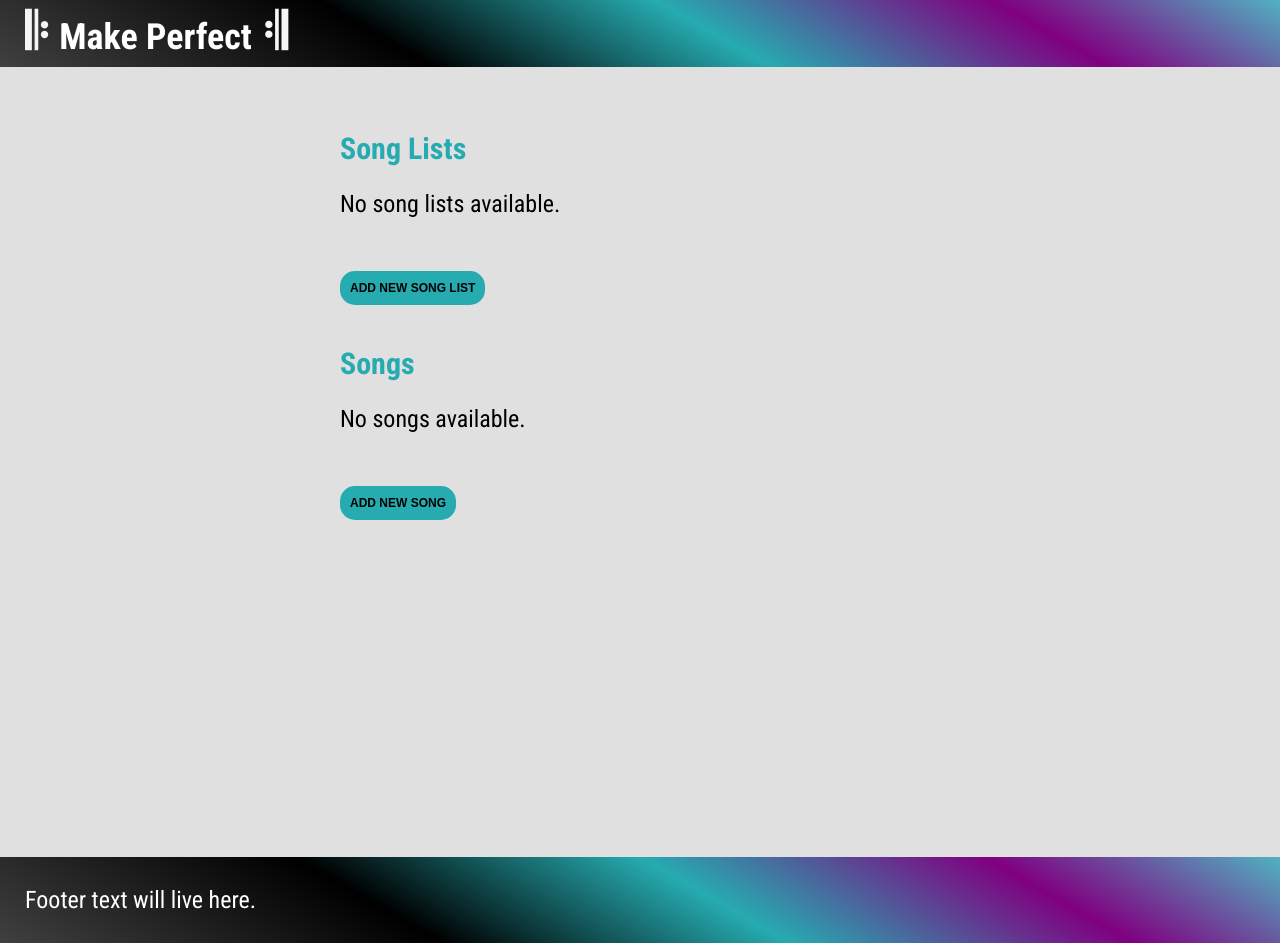
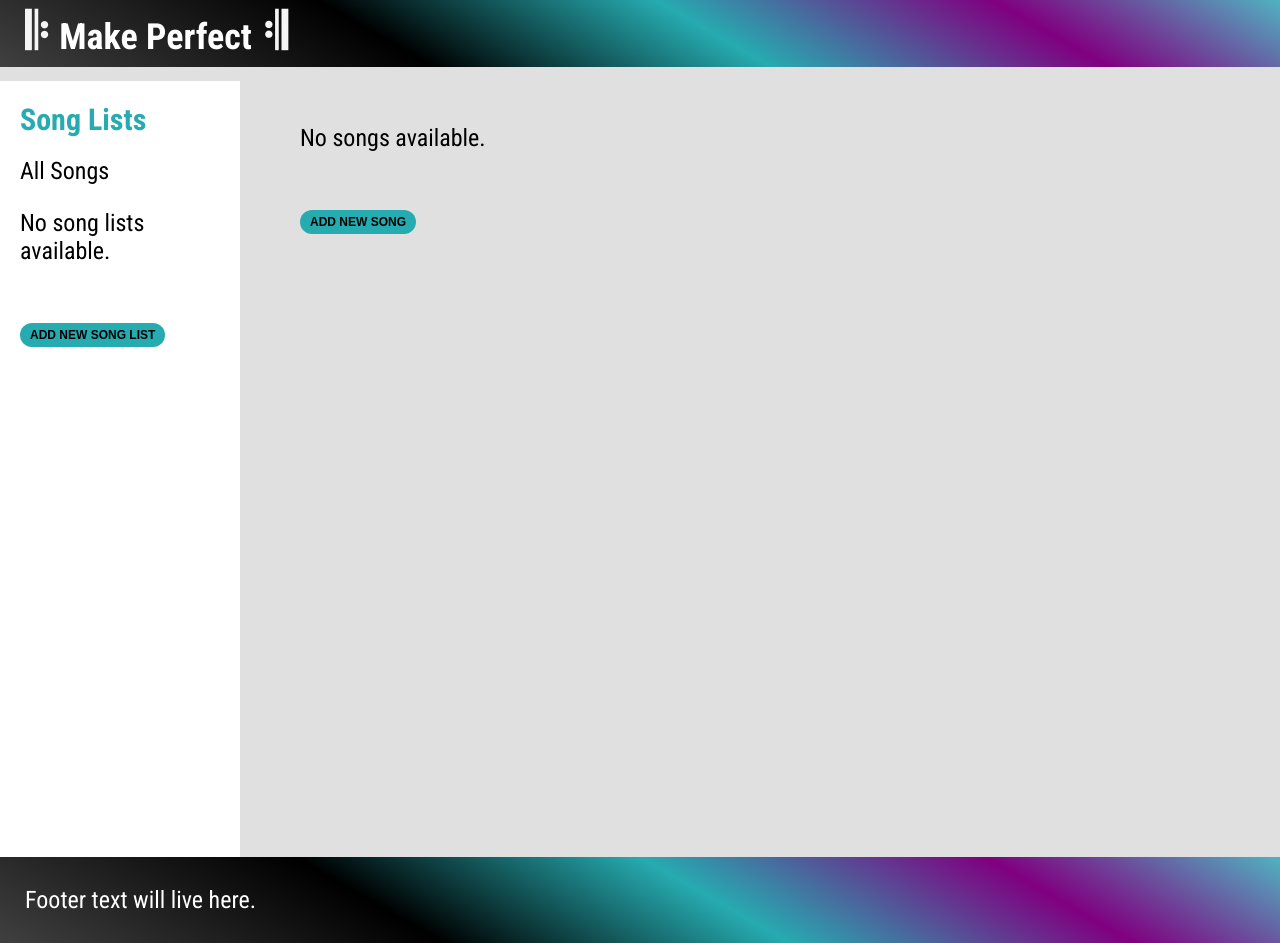
Before and after one commit to kevinelong/makeperfect, a Django app: template makeperfect_app/templates/makeperfect_app/index.html in a window 1280 px wide. Run offline with Django 3.2, Linux system fonts and the light colour scheme; the template is opened without the code that fills it, so the values that code supplies are empty; some libraries are stand-ins or nearby versions.

Commit message:
Remove my overzealous styling since it is getting in the way.

```diff
--- a/makeperfect_app/static/css/style.css
+++ b/makeperfect_app/static/css/style.css
@@ -6,12 +6,27 @@ body {
     margin: auto;
     box-sizing: border-box;
     width: 100%;
+    height: 100%;
 }
 
 div {
     padding: 1px 20px;
 }
 
+.main-content {
+    margin: 0;
+    padding: 100px 30px 200px 300px;
+}
+
+.side-bar {
+    background: white;
+    margin: 0;
+    position: fixed;
+    top: 81px;
+    width: 200px;
+    height: 100%;
+    overflow: auto;
+}
 /*--------------------------------------------
 HEADER STYLES
 ---------------------------------------------*/
@@ -46,10 +61,6 @@ header span:after {
     font-size: 50px;
 }
 
-.main-content {
-    margin: 100px 10px 100px 10px;
-}
-
 footer {
     background: linear-gradient(30deg, #404040, black 30%, #26ABB0, purple, mediumturquoise);
     color: white;
@@ -59,22 +70,6 @@ footer {
     width: 100%;
 }
 
-#master-song-list {
-    width: 600px;
-    margin: auto;
-    padding: 10px;
-    font-size: 24px;
-  }
-
-#song-lists {
-    width: 600px;
-    margin: auto;
-    padding: 10px;
-    font-size: 24px;
-  }
-
-
-
 /*--------------------------------------------
  HEADING STYLES
 ---------------------------------------------*/
@@ -83,9 +78,8 @@ h1 {
     color: #26ABB0;
 }
 
-
 h2 {
-    font-size: 28px;
+    font-size: 26px;
     color: purple;
 }
 /*--------------------------------------------
@@ -101,45 +95,6 @@ a:hover {
     -webkit-background-clip: text;
     -webkit-text-fill-color: transparent;
     padding-top: 20px;
-}
-
-/*--------------------------------------------
-LIST STYLES
----------------------------------------------*/
-/*removes styling, padding, and margin from unordered lists*/
-ul {
-    list-style: none;
-    padding:0;
-    margin:0;
-}
-/*controls the padding and indentation of each list element*/
-li {
-    padding-left: 1.35em;
-    text-indent: -.7em;
-}
-
-/*this creates the shape before each list element*/
-li:before {
-  /*CSS character code for a circle*/
-/*    content: "\002022"; font-family:"Arial Black";
-*/    /*character code for a heart*/
-    content: "\266B"; font-family:"Arial Black";
-    font-size: 15px;
-    color: purple;
-    padding-right: 5px;
-}
-
-.list-items {
-    font-size: 20px;
-}
-
-#song-lists .list-items{
-    display: none;
-}
-.list-items:before {
-    content: "\266A"; font-family:"Arial Black";
-    padding-left: 20px;
-    color: white;
 }
 
 /*--------------------------------------------
@@ -187,11 +142,11 @@ button, .save-button {
     font-weight: bold;
     border-radius: 15px;
     font-size: 12px;
-    padding: 10px;
+    padding: 5px 10px;
 }
 
 button:hover, .save-button:hover{
-    background: white;
+    background: mediumpurple;
     -webkit-text-fill-color: black;
 }
 
@@ -212,19 +167,19 @@ button:hover, .save-button:hover{
     border-radius: 10px;
     margin-right: 15px;
 }
-input, textarea {
-    margin: 10px;
+#edit-song input, #edit-song textarea, #edit-song-list-title {
     background: lightgray;
     border: none;
+    width: 500px;
     font-size: 15px;
     border-radius: 10px;
     padding: 10px;
-    width: 500px;
     font-family: 'Roboto Condensed', sans-serif;
 }
 
 textarea {
     height: 400px;
+
 }
 
 label {
@@ -239,10 +194,43 @@ label {
     font-size: 15px;
     border-radius: 10px;
     padding: 10px;
-    width: 500px;
+    width: 520px;
     font-family: 'Roboto Condensed', sans-serif;
 }
 
 .selected {
     font-weight: bold;
 }
+
+/*--------------------------------------------
+LIST STYLES
+---------------------------------------------*/
+/*removes styling, padding, and margin from unordered lists*/
+ul {
+    list-style: none;
+    padding:0;
+    margin:0;
+}
+/*/!*controls the padding and indentation of each list element*!/*/
+/*li {*/
+    /*padding-left: 1.35em;*/
+    /*text-indent: -.7em;*/
+/*}*/
+
+/*/!*this creates the shape before each list element*!/*/
+/*.song-list:before {*/
+  /*/!*CSS character code for a circle*!/*/
+/*/!*    content: "\002022"; font-family:"Arial Black";*/
+/**!/    /!*character code for a heart*!/*/
+    /*content: "\266B"; font-family:"Arial Black";*/
+    /*font-size: 15px;*/
+    /*color: purple;*/
+    /*padding-right: 5px;*/
+/*}*/
+
+/*.list-items:before {*/
+    /*content: "\266A"; font-family:"Arial Black";*/
+    /*padding-left: 20px;*/
+    /*color: white;*/
+    /*padding-right: 10px;*/
+/*}*/
--- a/makeperfect_app/static/js/scripts.js
+++ /dev/null
@@ -1,11 +0,0 @@
-
-
-$('.song-list').on('click', function() {
-    var listItems = $(this).nextAll("ul");
-    $("ul").removeClass("selected");
-    $(".song-list").removeClass("selected");
-    $(this).addClass("selected");
-    $(listItems).addClass("selected");
-    $(".edit-list-button").toggle();
-    $(".list-items").toggle();
-});
--- a/makeperfect_app/templates/base_generic.html
+++ b/makeperfect_app/templates/base_generic.html
@@ -13,6 +13,8 @@
     <header>
          <a href="/"><span>Make Perfect</span></a>
     </header>
+
+
 {% block content %}
 Content will be placed here.
 {% endblock %}
@@ -20,8 +22,8 @@ Content will be placed here.
     <footer>
         <p>Footer text will live here. </p>
     </footer>
+
+</body>
 <script type="text/javascript" src="{% static 'js/jquery.js' %}"></script>
 <script type="text/javascript" src="{% static 'js/scripts.js' %}"></script>
-
-</body>
 </html>
--- a/makeperfect_app/templates/makeperfect_app/index.html
+++ b/makeperfect_app/templates/makeperfect_app/index.html
@@ -2,26 +2,14 @@
 {% load staticfiles %}
 
 {% block content %}
-<div class = "main-content">
+<div class = "side-bar">
     <ul id='song-lists'>
         <h1>Song Lists</h1>
+        <li class="song-list"><a href="/"> All Songs</a></li>
         {% if lists %}
             {% for list in lists %}
-                <li id="song-list-{{ list.id }}">
-                    <a href="#" class="song-list">
-                       {{ list.list_name }}
-                    </a>
-                    <a href="/editlist/{{ list.id }}/">
-                        <button class="edit-list-button">EDIT LIST</button>
-                    </a>
-                    <ul id="song-list">
-                    {% for list_item in list.listitem_set.all %}
-                        <li class="list-items">
-                            <a href="/song/{{ list_item.song.id }}/">
-                                {{ list_item.song.song_title }}</a>
-                        </li>
-                    {% endfor %}
-                    </ul>
+                <li class="song-list">
+                    <a href="#" >{{ list.list_name }}</a>
                 </li>
             {% endfor %}
         {% else %}
@@ -30,12 +18,13 @@
         <br>
         <a href="/editlist/0/"><button>ADD NEW SONG LIST</button></a>
     </ul>
-    <div>
-        <ul id = "master-song-list">
-            <h1>Songs</h1>
+</div>
+
+<div class="main-content">
+    <ul>
             {% if song_list %}
             {% for song in song_list %}
-                    <li><a href="/song/{{ song.id }}/">{{ song.song_title }}</a></li>
+                <li><a href="/song/{{ song.id }}/" class="list-items">{{ song.song_title }}</a></li>
             {% endfor %}
         {% else %}
         <p>No songs available.</p>
@@ -45,6 +34,4 @@
 <a href="/edit/0/"><button>ADD NEW SONG</button></a>
     </ul>
 </div>
-</div>
-
 {% endblock %}
--- a/makeperfect_site/urls.py
+++ b/makeperfect_site/urls.py
@@ -22,5 +22,6 @@ urlpatterns = [
     url(r'^$', views.index, name='index'),
     url(r'^song/(?P<song_id>[0-9]+)/$', views.details, name='details'),
     url(r'^edit/(?P<song_id>[0-9]+)/$', views.edit, name='edit'),
+    # url(r'^list/(?P<list_id>[0-9]+)/$', views.list, name='list'),
     url(r'^editlist/(?P<list_id>[0-9]+)/$', views.editlist, name='editlist'),
 ]
```
Also changed, not shown: makeperfect_app/templates/makeperfect_app/editlist.html (+14 -20 lines), makeperfect_app/views.py (+16 -1 lines). Lines whose indentation alone changed are shown as unchanged.
